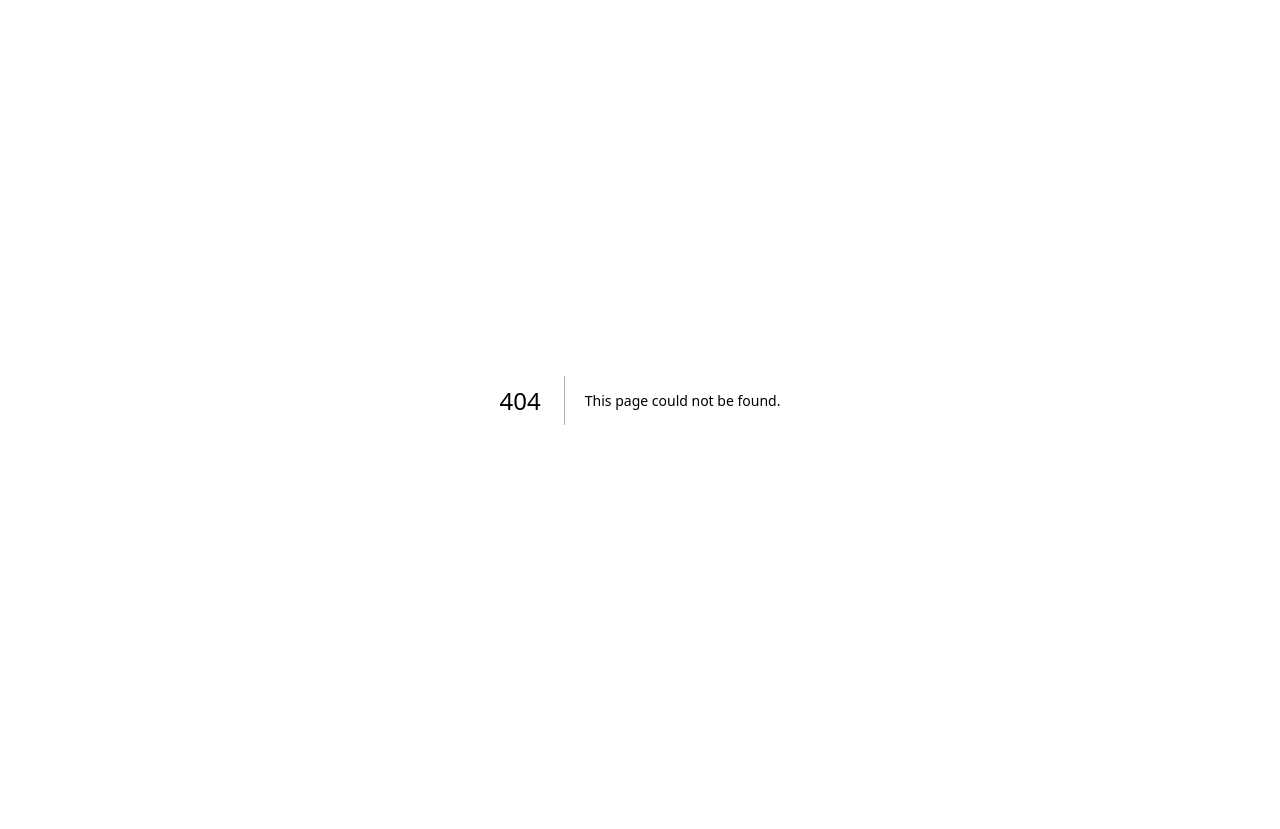
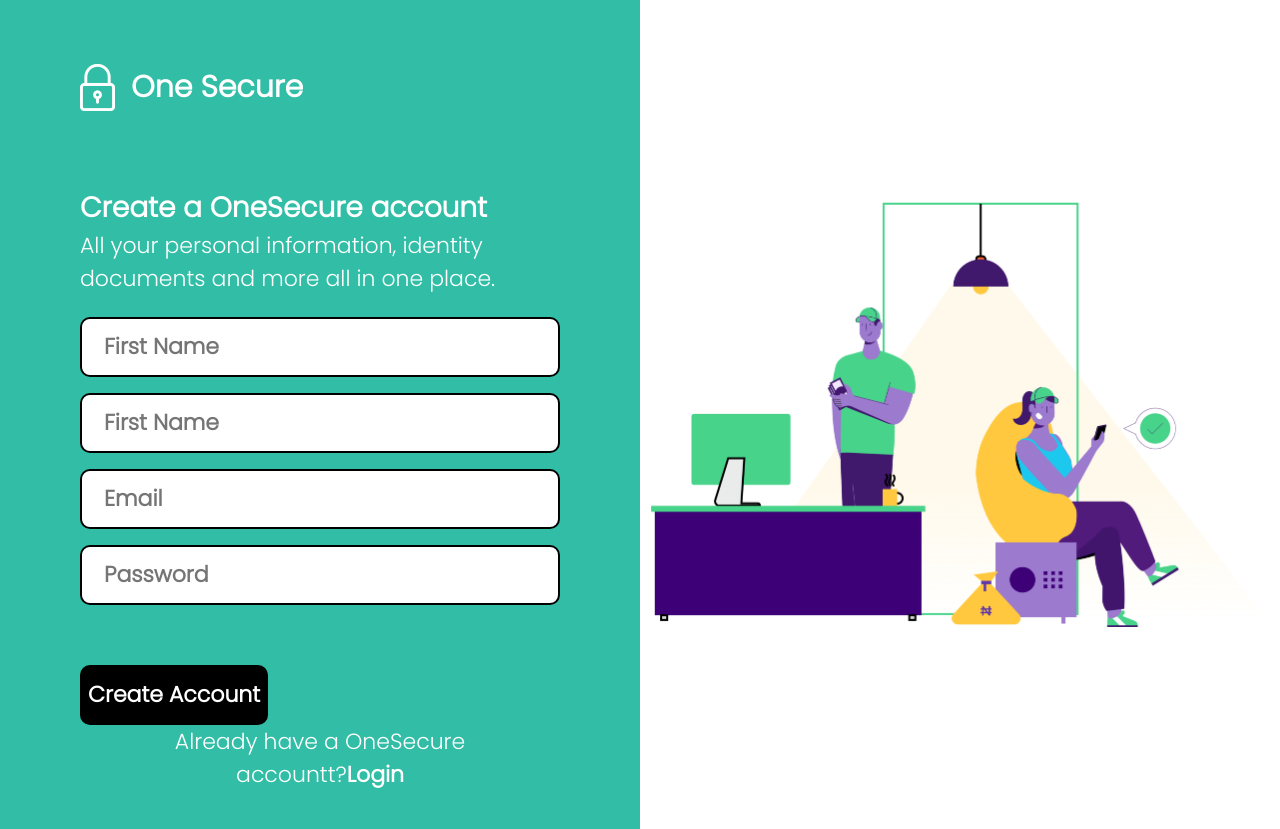
Before and after one commit to bitbender1010/OneSecure, a Next.js app: page /newS in a window 1280 px wide. Before the commit this address had no page. Before the commit the page ends 800 px from the top, so only its background shows below. Built offline with nearby package versions, Linux system fonts and the light colour scheme; no server answers.

Commit message:
feedback fix

```diff
--- a/pages/components/getToken.tsx
+++ b/pages/components/getToken.tsx
@@ -9,11 +9,14 @@ const gToken = () => {
   axios
     .post("https://authapitest.herokuapp.com/api/token/", data)
     .then((res: any) => {
-      console.log(res.data);
+      const token =  res.data.access
     })
     .catch((err) => {
       console.log(err);
     });
 };
 
+
+
+
 export default gToken;
--- a/pages/dashboard.tsx
+++ b/pages/dashboard.tsx
@@ -48,15 +48,17 @@ const Signup = () => {
                 >
                   <TextField
                     id="outlined-basic"
-                    label="First Name"
+                    label=""
                     variant="outlined"
                     className={style.boxCon}
+                    value="Damilare"
                   />
                   <TextField
                     id="outlined-basic"
-                    label="Last Name"
+                    label=""
                     variant="outlined"
                     className={style.boxCon}
+                    value="Ayodeji"
                   />
                   <TextField
                     id="outlined-basic"
--- a/pages/kubaverify3.tsx
+++ b/pages/kubaverify3.tsx
@@ -36,6 +36,7 @@ const Kverify3 = () => {
                 <RiArrowUpSLine className={style.textIcon} />
               </div>
               <div className={style.inner}>
+                <input type="file" accept="image/*" />
                 <TbFaceId className={style.capIcon} />
               </div>
             </div>
--- /dev/null
+++ b/pages/newS.tsx
@@ -0,0 +1,172 @@
+import style from "../styles/create.module.css";
+import Head from "next/head";
+import Box from "@mui/material/Box";
+import TextField from "@mui/material/TextField";
+import Link from "next/link";
+import { useForm } from "react-hook-form";
+import { yupResolver } from "@hookform/resolvers/yup";
+import * as yup from "yup";
+import axios from "axios";
+import { useRef, useState } from "react";
+import CircularProgress from "@mui/material/CircularProgress";
+import { GrFormCheckmark } from "react-icons/gr";
+import { BiErrorCircle } from "react-icons/bi";
+import gToken from "./components/getToken";
+
+interface FormInput {
+  firstName: string;
+  lastName: string;
+  email: string;
+  password: string;
+}
+const schema = yup.object({
+  firstName: yup.string().required(),
+  lastName: yup.string().required(),
+  email: yup.string().required(),
+  password: yup.string().required().max(16).min(8),
+});
+
+const Create = () => {
+  const [loading, setLoading] = useState(false);
+  const timer: any = useRef();
+  const [success, setSuccess] = useState(false);
+  const [err, setErr] = useState(false);
+  const {
+    register,
+    handleSubmit,
+    formState: { errors },
+  } = useForm<FormInput>({
+    resolver: yupResolver(schema),
+  });
+  let Da: any = gToken();
+  let accessToken = Da?.access;
+
+
+
+  const onSubmit = (data: FormInput) => {
+    setLoading(true);
+    timer.current = window.setTimeout(() => {
+      setLoading(false);
+    }, 3000);
+
+    Da = gToken();
+    accessToken = "Bearer " + Da.access;
+    const headers = {
+      "Content-Type": "application/json",
+      Authorization: `${accessToken}`,
+    };
+    axios
+      .post("https://authapitest.herokuapp.com/regUser", {
+        headers: headers,
+        data,
+      })
+      .then((res: any) => {
+        setSuccess(true);
+        timer.current = window.setTimeout(() => {
+          setSuccess(false);
+        }, 4000);
+        setErr(false);
+      })
+      .catch((error) => {
+        console.log(error);
+        setSuccess(false);
+        setErr(true);
+        timer.current = window.setTimeout(() => {
+          setErr(false);
+        }, 4000);
+      });
+  };
+  return (
+    <div>
+      <Head>
+        <title>One Secure</title>
+        <meta name="description" content="One Secure" />
+        <link rel="icon" href="/logo.png" />
+      </Head>
+
+      <main className={style.main}>
+        {success ? (
+          <div>
+            <p>
+              {" "}
+              <GrFormCheckmark /> login was successful
+            </p>
+          </div>
+        ) : null}
+
+        {err ? (
+          <div className={success ? "none" : "show"}>
+            <p>
+              <BiErrorCircle />
+              login failed
+            </p>
+          </div>
+        ) : null}
+
+        <div className={style.rightBa}>
+          <div className={style.right}>
+            <div className={style.logo}>
+              <img src="/logo.png" alt="logo" /> <span>One Secure</span>
+            </div>
+
+            <h2>Create a OneSecure account</h2>
+            <p>
+              All your personal information, identity documents and more all in
+              one place.
+            </p>
+            <form onSubmit={handleSubmit(onSubmit)}>
+              <div className={style.input}>
+                <input
+                  type="text"
+                  {...register("firstName")}
+                  placeholder="First Name"
+                />
+              </div>
+              <div className={style.input}>
+                <input
+                  type="text"
+                  {...register("lastName")}
+                  placeholder="First Name"
+                />
+              </div>
+              <div className={style.input}>
+                <input
+                  type="email"
+                  {...register("email")}
+                  placeholder="Email"
+                />
+              </div>
+              <div className={style.input}>
+                <input
+                  type="password"
+                  {...register("password")}
+                  placeholder="Password"
+                />
+              </div>
+
+              <button>
+                {loading ? (
+                  <CircularProgress size={30} sx={{ color: "white" }} />
+                ) : (
+                  "Create Account"
+                )}
+              </button>
+            </form>
+
+            <p className={style.login}>
+              Already have a OneSecure <br /> accountt?
+              <Link className={style.loginC} href="/login">
+                Login
+              </Link>
+            </p>
+          </div>
+        </div>
+        <div className={style.leftBa}>
+          <img src="/gr.png" alt="" />
+        </div>
+      </main>
+    </div>
+  );
+};
+
+export default Create;
--- a/pages/verify.tsx
+++ b/pages/verify.tsx
@@ -13,10 +13,10 @@ const Verify = () => {
 
       <main className={style.main}>
         <div className={style.rightBa}>
-          <div className={style.logo}>
-            <img src="/logo.png" alt="logo" /> <span>One Secure</span>
-          </div>
           <div className={style.right}>
+            <div className={style.logo}>
+              <img src="/kuda.png" alt="logo" /> <span>Kuba Bank</span>
+            </div>
             <h4>
               You will be redirected to OneSecure our verification partner so as
               to complete your registration
--- a/styles/create.module.css
+++ b/styles/create.module.css
@@ -8,10 +8,9 @@
 }
 .rightBa {
   width: 50%;
-  height: 100%;
-  position: absolute;
-  top: 0;
-  left: 0;
+  min-height: 100vh;
+  max-height: 100%;
+  padding: 1em 0;
   background: #32bea6;
 }
 .right {
@@ -29,9 +28,8 @@
   align-items: center;
   justify-content: flex-start;
   gap: 1em;
-  position: absolute;
-  top:5%;
-  left: 0;
+  margin-bottom: 3em;
+  margin-top: 3em;
 }
 .logo img {
   height: 46.66666793823242px;
@@ -129,10 +127,9 @@
 
 .leftBa {
   width: 50%;
-  height: 100%;
-  position: absolute;
-  top: 0;
-  right: 0;
+  min-height: 100vh;
+  max-height: 100%;
+  padding: 1em 0;
   background: #fff;
   display: flex;
   align-items: center;
--- a/styles/kuba.module.css
+++ b/styles/kuba.module.css
@@ -5,14 +5,15 @@
   justify-content: center;
   align-items: center;
   min-height: 100vh;
+  height: 100%;
+  width: 100%;
 }
 .rightBa {
   width: 50%;
-  height: 100%;
-  position: absolute;
-  top: 0;
-  left: 0;
+  min-height: 100vh;
+  max-height: 100%;
   background: #3c1d59;
+  padding: 1em 0;
 }
 .right {
   max-width: 480px;
@@ -22,16 +23,14 @@
   display: flex;
   justify-content: center;
   flex-direction: column;
-  position: relative;
 }
 .logo {
   display: flex;
   align-items: center;
   justify-content: flex-start;
   gap: 1em;
-  position: absolute;
-  top: 5%;
-  left: 0;
+  margin-bottom: 3em;
+  margin-top: 3em;
 }
 .logo img {
   height: 46.66666793823242px;
@@ -63,7 +62,7 @@
   font-size: 28px;
   line-height: 42px;
   color: #ee0000;
-  margin: 0 0 0.5em;
+  margin: 3em 0 0.5em;
 }
 .red {
   font-family: "Poppins", sans-serif;
@@ -111,6 +110,12 @@
   border-radius: 10px;
   outline: none;
   margin-bottom: 1em;
+  padding: 1em 0;
+  color: #000000;
+}
+.inpput {
+  display: flex;
+  align-items: center;
 }
 .inputt input {
   width: 90%;
@@ -124,8 +129,11 @@
   font-weight: 600;
   font-size: 22px;
   line-height: 33px;
+}
+.inputt input::placeholder {
   color: #000000;
 }
+
 .inputt p {
   font-family: "Poppins";
   font-style: normal;
@@ -136,13 +144,13 @@
   margin: 1em auto;
   width: 448px;
 }
-.check{
+.check {
   font-size: 30px;
-  color: #018C0F;
+  color: #018c0f;
 }
-.times{
+.times {
   font-size: 30px;
-  color: #FF0000;
+  color: #ff0000;
 }
 .input input {
   width: 90%;
@@ -226,6 +234,7 @@
 }
 .inputCap .inner {
   width: 415px;
+  position: relative;
   height: 159px;
   background: #ffffff;
   border: 2px solid #000000;
@@ -233,6 +242,14 @@
   display: flex;
   align-items: center;
   justify-content: center;
+}
+.inner input{
+  width: 100%;
+  height: 100%;
+  background-color: rebeccapurple;
+  position: absolute;
+  opacity: 0;
+  cursor: pointer;
 }
 .capIcon {
   font-size: 70px;
@@ -268,27 +285,24 @@
   display: flex;
   align-items: center;
   justify-content: space-between;
-  margin: 2em 0 3em;
+  margin: 2em auto 3em;
 }
 .nums2 {
   display: flex;
   align-items: center;
-  justify-content: space-between;
-  margin: 2em 0 3em;
+  justify-content: center;
+  margin: 2em auto 3em;
 }
 .nums2 .line {
-  width: 41%;
+  width: 150px;
   height: 4px;
   background-color: white;
-  position: absolute;
-  left: 6%;
+
 }
 .nums2 .line2 {
-  width: 41%;
+  width: 150px;
   height: 4px;
   background-color: white;
-  position: absolute;
-  left: 52%;
 }
 
 .one {
@@ -371,10 +385,9 @@
 
 .leftBa {
   width: 50%;
-  height: 100%;
-  position: absolute;
-  top: 0;
-  right: 0;
+  min-height: 100vh;
+  max-height: 100%;
+  padding: 1em 0;
   background: #fff;
   display: flex;
   align-items: center;
@@ -397,6 +410,7 @@
   color: #ffffff;
 }
 
+
 @media (max-width: 1350px) {
   .leftBa img {
     width: 97%;
@@ -409,6 +423,13 @@
   .right {
     max-width: 95%;
     margin: 0;
+  }
+  .inputCap {
+    width: 98%;
+    margin: 2em auto;
+  }
+  .inputCap .inner {
+    width: 97%;
   }
 }
 
@@ -423,6 +444,9 @@
   .right {
     max-width: 95%;
     margin: auto;
+  }
+  .inputCap {
+    margin: 5em auto;
   }
 }
 
@@ -439,7 +463,30 @@
     margin: auto;
   }
   .back {
-    width: 98R;
+    width: 98%;
+  }
+
+  .right h4 {
+    margin: 1em 0 0.5em;
+  }
+  .red {
+    margin: 0 0 2em;
+  }
+  .right button {
+    margin: 0;
+  }
+  .inputt {
+    width: 98%;
+  }
+  .inputt p {
+    width: 95%;
+    margin: 1em auto;
+  }
+   .nums2 .line{
+    width: 100px;
+  }
+  .nums2 .line2{
+    width: 100px;
   }
 }
 
@@ -456,4 +503,10 @@
     font-size: 20px;
     line-height: 20px;
   }
+  .inputNin input {
+    width: 97%;
+  }
+  .inputCap .inner {
+    width: 97%;
+  }
 }
```
Also changed, not shown: pages/kubaverify.tsx (+5 -2 lines).
